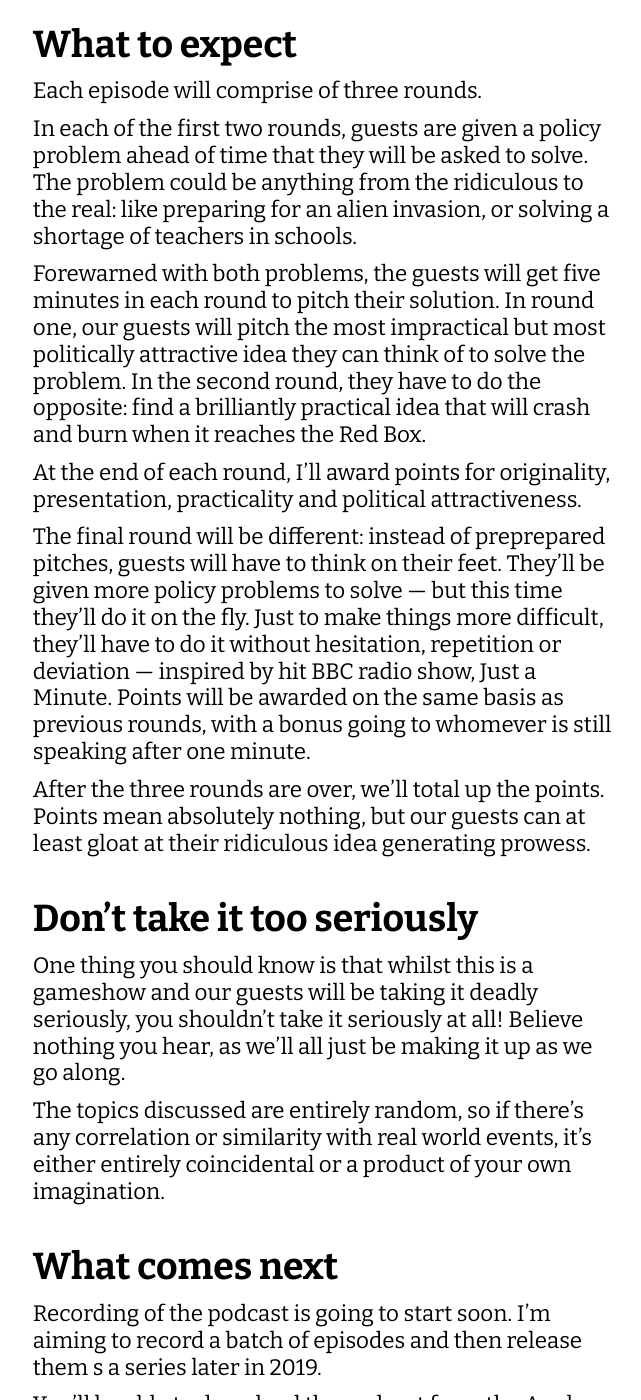
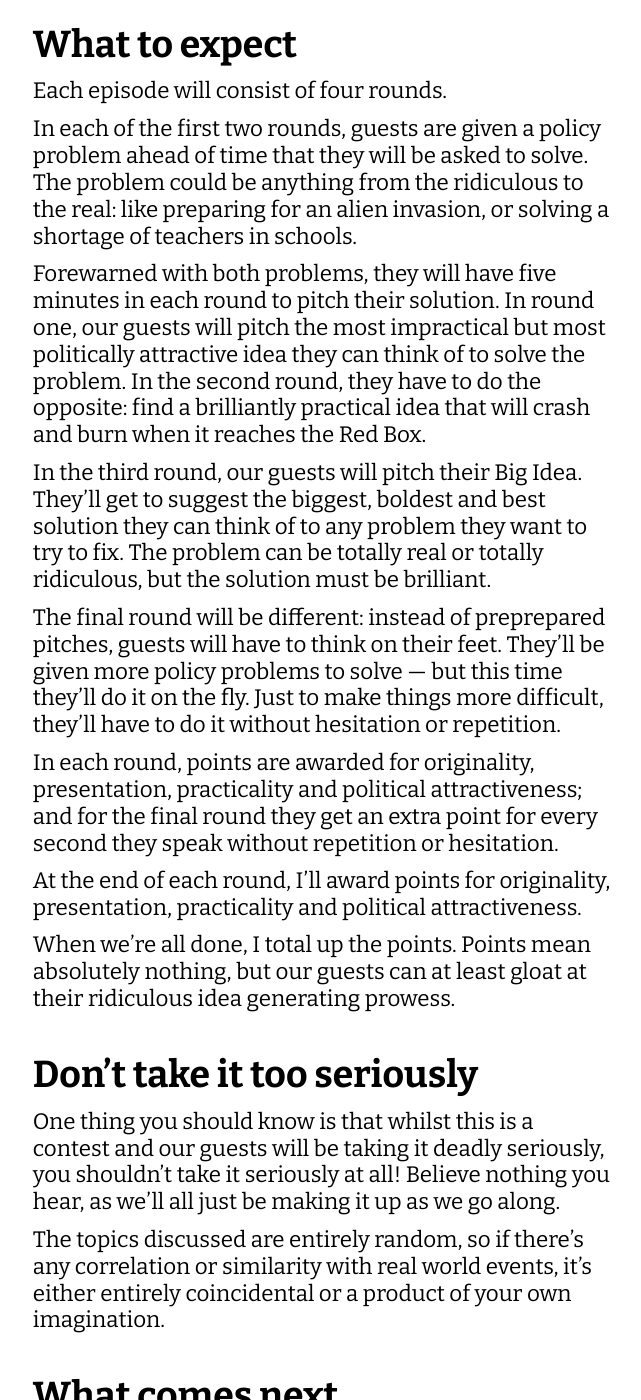
Before and after one commit to johnpeart/dept-of-bad-ideas, a Jekyll site: the page built from _posts/2019-01-30-introducing-department-of-bad-ideas.md, in a window 1280 px wide and 1400 px high, scrolled down 1139 px. Shown: the whole window, without its empty margins (476-1117 px from the left). Built offline with Jekyll 4.4.1, drawn with Linux system fonts in a browser that asks for light colours; some of the changed text lies outside the part shown.

Commit message:
Update 2019-01-30-introducing-department-of-bad-ideas.md

```diff
--- a/_posts/2019-01-30-introducing-department-of-bad-ideas.md
+++ b/_posts/2019-01-30-introducing-department-of-bad-ideas.md
@@ -14,32 +14,36 @@ The Department of Bad Ideas is a podcast about public policy, but disconnected f
 
 People working in public policy -- like me and some of the guests you'll hear from -- usually have to solve complex problems within ever tighter constraints. This podcast is about exploring what happens when you take most of the constraints away and ask people to reach for the most outrageous ideas they can think of.
 
-In each episode, two guests will engage in a battle of policy ideation and wits. Their task is to come up with the best-worst ideas possible. They have to be impractical, unpalatable or entirely nonsensical.
+In each episode, our guests will engage in a battle of policy ideation and wits. Their task is to come up with the best-worst ideas possible. They have to be impractical, unpalatable or entirely nonsensical.
 
 ## What to expect
 
-Each episode will comprise of three rounds.
+Each episode will consist of four rounds.
 
 In each of the first two rounds, guests are given a policy problem ahead of time that they will be asked to solve. The problem could be anything from the ridiculous to the real: like preparing for an alien invasion, or solving a shortage of teachers in schools.
 
-Forewarned with both problems, the guests will get five minutes in each round to pitch their solution. In round one, our guests will pitch the most impractical but most politically attractive idea they can think of to solve the problem. In the second round, they have to do the opposite: find a brilliantly practical idea that will crash and burn when it reaches the Red Box.
+Forewarned with both problems, they will have five minutes in each round to pitch their solution. In round one, our guests will pitch the most impractical but most politically attractive idea they can think of to solve the problem. In the second round, they have to do the opposite: find a brilliantly practical idea that will crash and burn when it reaches the Red Box.
+
+In the third round, our guests will pitch their Big Idea. They’ll get to suggest the biggest, boldest and best solution they can think of to any problem they want to try to fix. The problem can be totally real or totally ridiculous, but the solution must be brilliant.
+
+The final round will be different: instead of preprepared pitches, guests will have to think on their feet. They’ll be given more policy problems to solve — but this time they’ll do it on the fly. Just to make things more difficult, they’ll have to do it without hesitation or repetition.
+
+In each round, points are awarded for originality, presentation, practicality and political attractiveness; and for the final round they get an extra point for every second they speak without repetition or hesitation.
 
 At the end of each round, I’ll award points for originality, presentation, practicality and political attractiveness.
 
-The final round will be different: instead of preprepared pitches, guests will have to think on their feet. They’ll be given more policy problems to solve — but this time they’ll do it on the fly. Just to make things more difficult, they’ll have to do it without hesitation, repetition or deviation — inspired by hit BBC radio show, Just a Minute. Points will be awarded on the same basis as previous rounds, with a bonus going to whomever is still speaking after one minute.
-
-After the three rounds are over, we’ll total up the points. Points mean absolutely nothing, but our guests can at least gloat at their ridiculous idea generating prowess.
+When we’re all done, I total up the points. Points mean absolutely nothing, but our guests can at least gloat at their ridiculous idea generating prowess.
 
 ## Don't take it too seriously
 
-One thing you should know is that whilst this is a gameshow and our guests will be taking it deadly seriously, you shouldn't take it seriously at all! Believe nothing you hear, as we’ll all just be making it up as we go along.
+One thing you should know is that whilst this is a contest and our guests will be taking it deadly seriously, you shouldn't take it seriously at all! Believe nothing you hear, as we’ll all just be making it up as we go along.
 
 The topics discussed are entirely random, so if there's any correlation or similarity with real world events, it's either  entirely coincidental or a product of your own imagination.
 
 ## What comes next
 
-Recording of the podcast is going to start soon. I’m aiming to record a batch of episodes and then release them s a series later in 2019.
+Recording of the podcast is going to start soon. I’m aiming to record a batch of episodes and then release them as a series in 2020.
 
-You’ll be able to download the podcast from the Apple Podcasts app, [subscribe directly to the feed](https://podcast.johnpe.art/podcast.rss), or just [listen to episodes on this website](https://podcast.johnpe.art/episodes/).
+You’ll be able to download the podcast from the Apple Podcasts app, [subscribe directly to the feed]({{ site.podcast-feed }}), or just [listen to episodes on this website](/episodes/).
 
 If you’d like to be a guest on the podcast, there’s still time!  More details can be found in this [blog post](/2019/01/30/be-our-guest/).
```
Also changed, not shown: other parts of _posts/2019-01-30-introducing-department-of-bad-ideas.md (+1 -1 lines).
